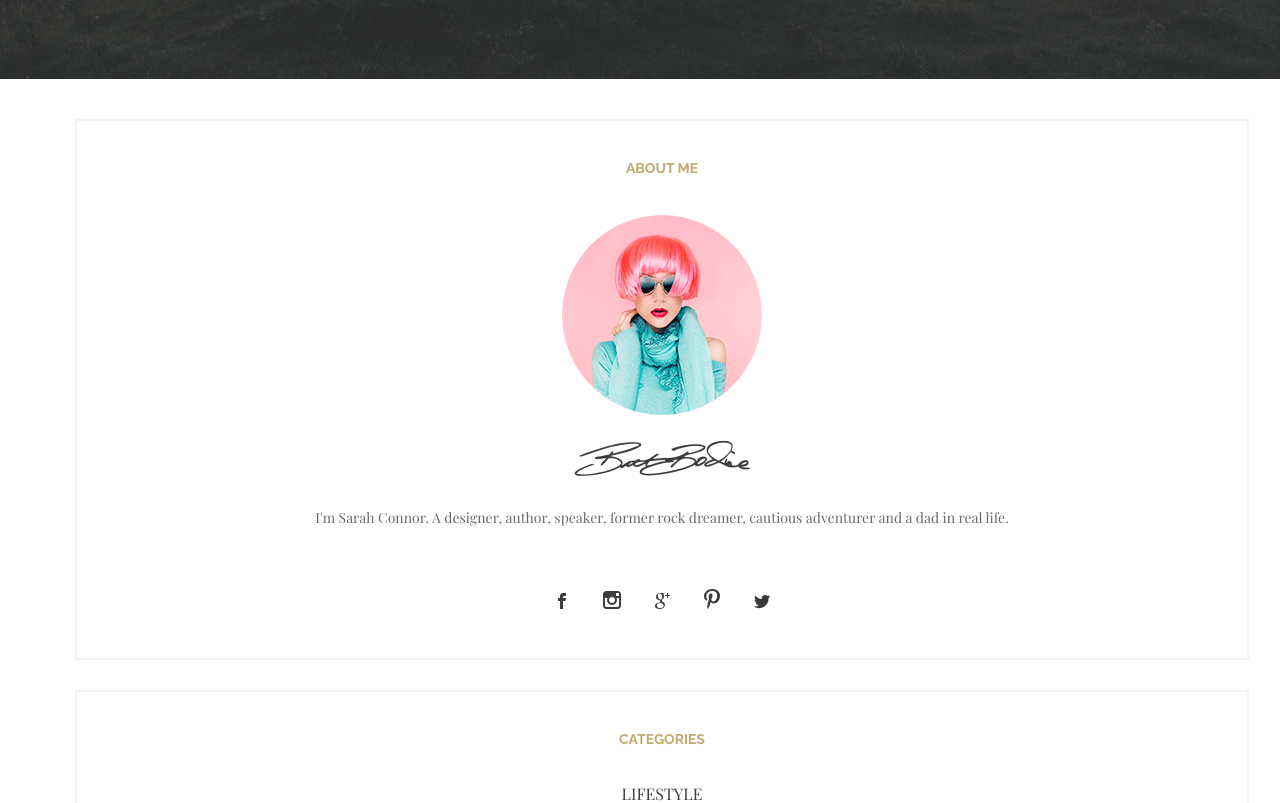
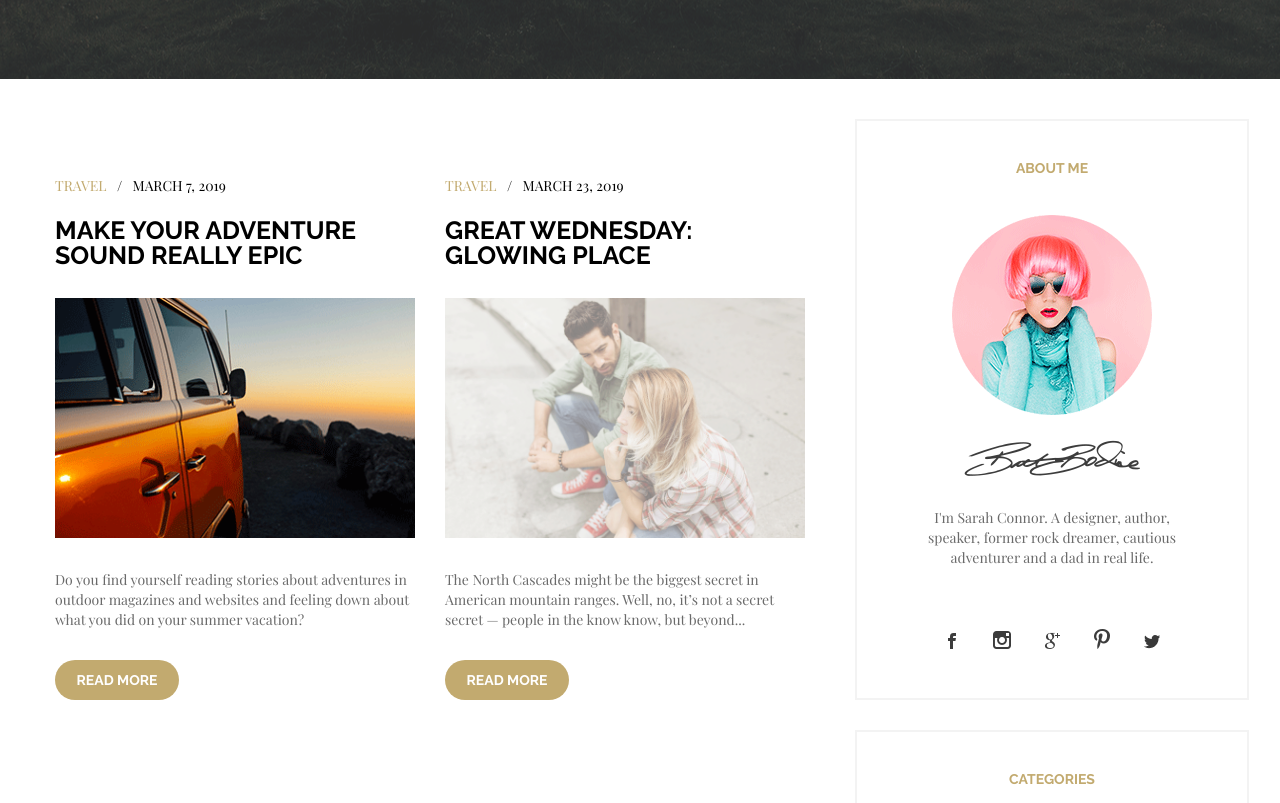
Before and after one commit to dimonkatri4/React_blog-project, a React (Create React App) app: page /travel in a window 1280 px wide. Shown: the part 705-1508 px from the top of the page. Built offline with nearby package versions, Linux system fonts and the light colour scheme.

Commit message:
create component TravelPage and connecting a link to this category

```diff
--- a/src/App/Main/Main.js
+++ b/src/App/Main/Main.js
@@ -5,6 +5,7 @@ import { Route } from 'react-router-dom'
 import LifeStylePage from './LifeStylePage/LifeStylePage'
 import PodcastPage from './PodcastPage/PodcastPage'
 import ReviewsPage from './ReviewsPage/ReviewsPage'
+import TravelPage from './TravelPage/TravelPage'
 
 const Main=()=> {
     return (
@@ -14,6 +15,7 @@ const Main=()=> {
 			<Route path="/lifestyle" component = {LifeStylePage} />
 			<Route path="/podcast" component = {PodcastPage} />
 			<Route path="/reviews" component = {ReviewsPage} />
+			<Route path="/travel" component = {TravelPage} />
 			<Sidebar/>
 		</div>
 	</main>
--- a/src/App/Main/Posts/postsData.js
+++ b/src/App/Main/Posts/postsData.js
@@ -9,7 +9,7 @@ const postsData = [
     },
     {
         id: 2,
-        category: "LifeStyle",
+        category: "Podcast",
         date: "March 13, 2019",
         caption: "Wallpaper Wednesday: Glowing Place to Be",
         image: './images/post/img_post2.png',
--- a/src/App/Main/Sidebar/Categories/Categories.js
+++ b/src/App/Main/Sidebar/Categories/Categories.js
@@ -10,7 +10,7 @@ const Categories = () => {
                 <Link to="/lifestyle">Lifestyle</Link>
                 <Link to="/podcast">Podcast</Link>
                 <Link to="/reviews">Reviews</Link>
-                <a href="/">Travel</a>
+                <Link to="/travel">Travel</Link>
             </div>
 		</div>
     )
--- /dev/null
+++ b/src/App/Main/TravelPage/TravelPage.js
@@ -0,0 +1,37 @@
+import React from 'react'
+import '../Posts/postsList.css'
+import PostListItem from '../Posts/PostListItem'
+import postsData from '../Posts/postsData'
+
+const TravelPage = () => {
+    return (
+        <div className="posts-block">
+            {
+                postsData.filter(function(e) {
+                    return e.category == "Travel"
+                }).map((
+                    {
+                        id,
+                        category,
+                        date,
+                        caption,
+                        image,
+                        text
+                    }
+                ) => (
+                        <PostListItem key={id}
+                            category={category}
+                            date={date}
+                            caption={caption}
+                            image={image}
+                            text={text}
+                        />
+                )
+
+                )
+            }
+        </div>
+    )
+}
+
+export default TravelPage
```
